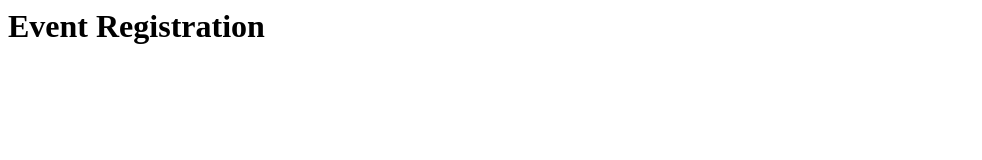
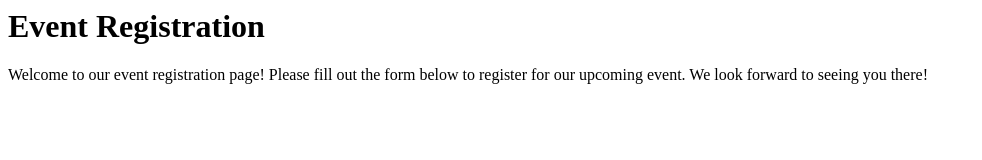
Before and after one commit to 23p61a05m1/event-registration, a plain HTML site: page index.html in a window 1280 px wide. Shown: the whole page, without its empty margins (0-982 px from the left). Drawn offline with Linux system fonts and the light colour scheme.

Commit message:
CD test update

```diff
--- a/index.html
+++ b/index.html
@@ -1 +1,2 @@
 <h1>Event Registration</h1>
+<p>Welcome to our event registration page! Please fill out the form below to register for our upcoming event. We look forward to seeing you there!</p>
```
